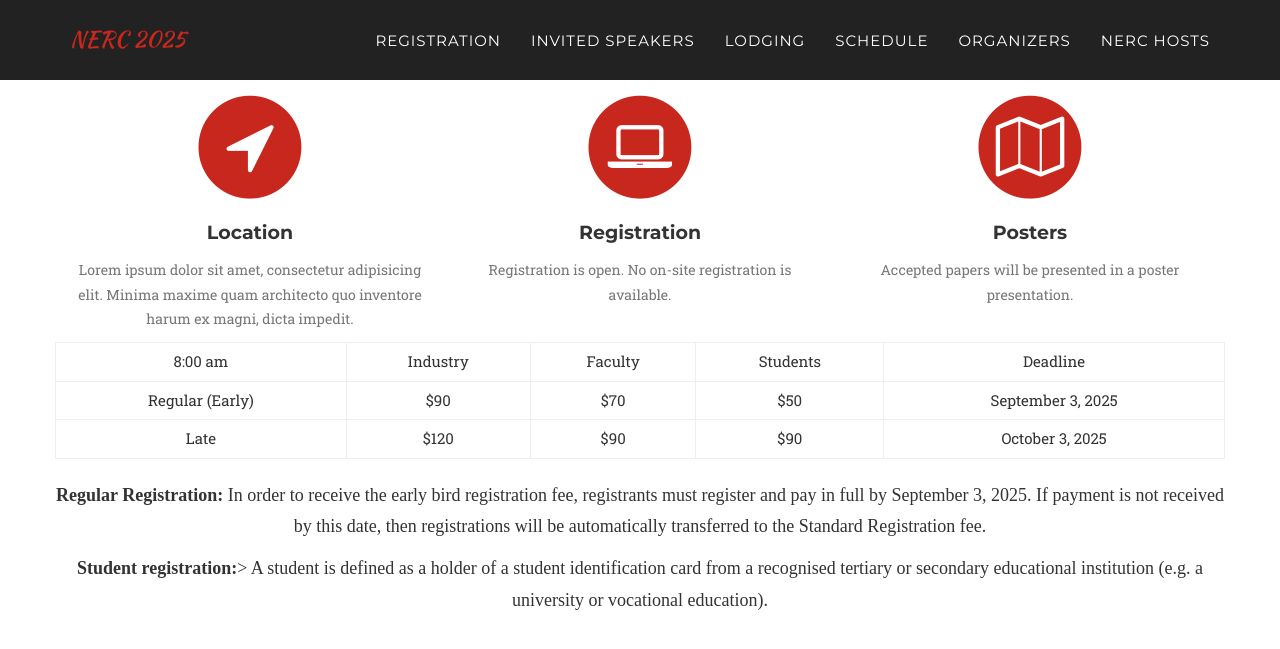
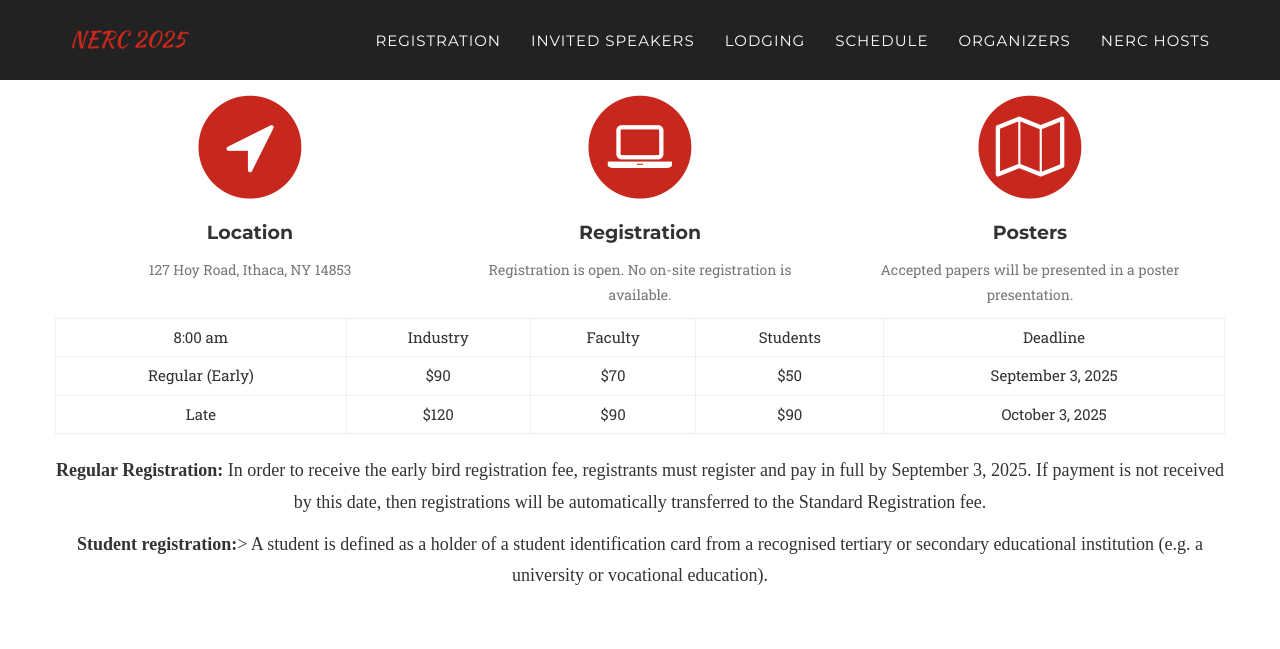
Before and after one commit to Cornell-Tech-AIRLab/cornell2025.nerc.io, a Jekyll site: the page built from index.html, in a window 1280 px wide and 900 px high, scrolled down 1065 px. Shown: the top 649 px of the window. Built offline with Jekyll 4.4.1, drawn with Linux system fonts in a browser that asks for light colours; some web fonts are replaced.

Commit message:
adding address to location icon

```diff
--- a/_includes/registration.html
+++ b/_includes/registration.html
@@ -19,7 +19,7 @@
           <i class="fa fa-location-arrow fa-stack-1x fa-inverse"></i>
         </span>
         <h4 class="registration-heading">Location</h4>
-        <p class="text-muted">Lorem ipsum dolor sit amet, consectetur adipisicing elit. Minima maxime quam architecto quo inventore harum ex magni, dicta impedit.</p>
+        <p class="text-muted">127 Hoy Road, Ithaca, NY 14853</p>
       </div>
       <div class="col-md-4">
         <span class="fa-stack fa-4x">
```
